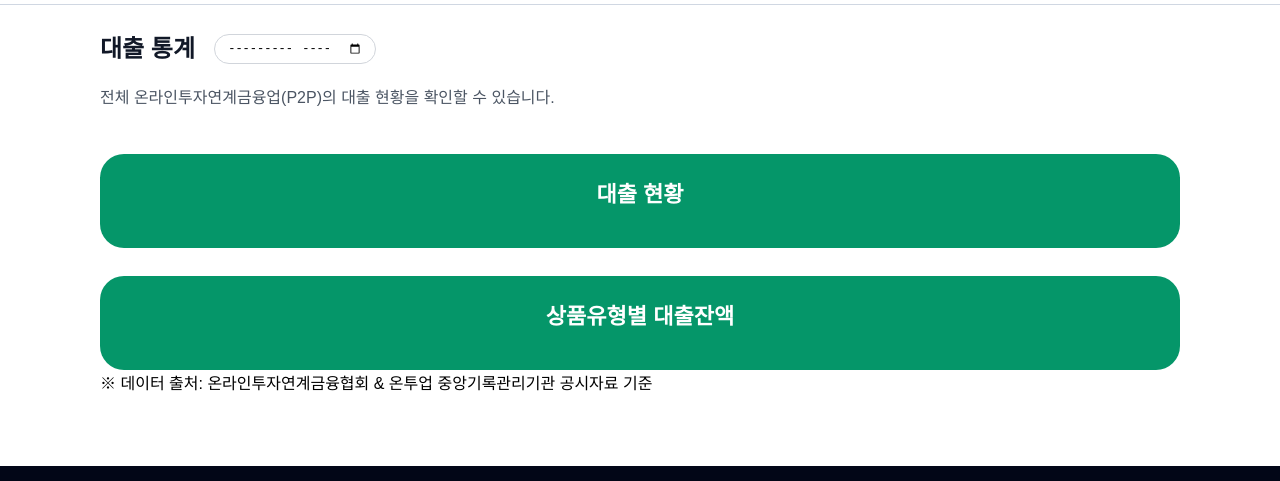
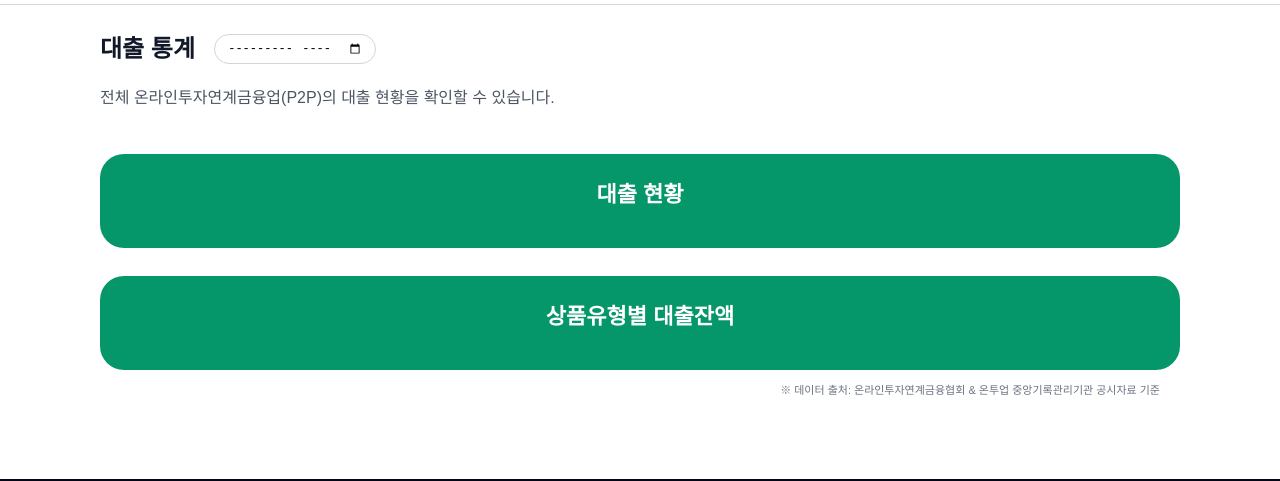
Before and after one commit to huchudb/huchudb.github.io, a plain HTML site: page beta/ontu-stats.html in a window 1280 px wide. Shown: the part 78-559 px from the top of the page. Drawn offline with Linux system fonts and the light colour scheme; no server answers.

Commit message:
Update styles.css

```diff
--- a/assets/styles.css
+++ b/assets/styles.css
@@ -1894,6 +1894,18 @@ body.ontu-stats-page .stats-panel--loan .stats-card:first-child .stats-card__num
   font-weight: 700;
 }
 
+/* 온투 통계 페이지 – 데이터 출처 문구 (우측 하단 정렬) */
+body.ontu-stats-page .ontu-source-note {
+  max-width: 1120px;       /* .beta-inner와 동일 폭 */
+  margin: 12px auto 8px;   /* 위쪽 약간 띄우고, 아래는 살짝 여백 */
+  padding: 0 20px 0;       /* 좌우 패딩, beta-inner 패딩과 맞춤 */
+  text-align: right;       /* 우측 정렬 */
+  font-size: 11px;
+  line-height: 1.5;
+  color: #6b7280;          /* 회색 톤 */
+}
+
+
 /* ───────────────── 온투 통계 페이지 모바일 카드 폰트 튜닝 ───────────────── */
 @media (max-width: 768px) {
   /* 1) 카드 제목 (대출잔액, 부동산담보 등) */
```
